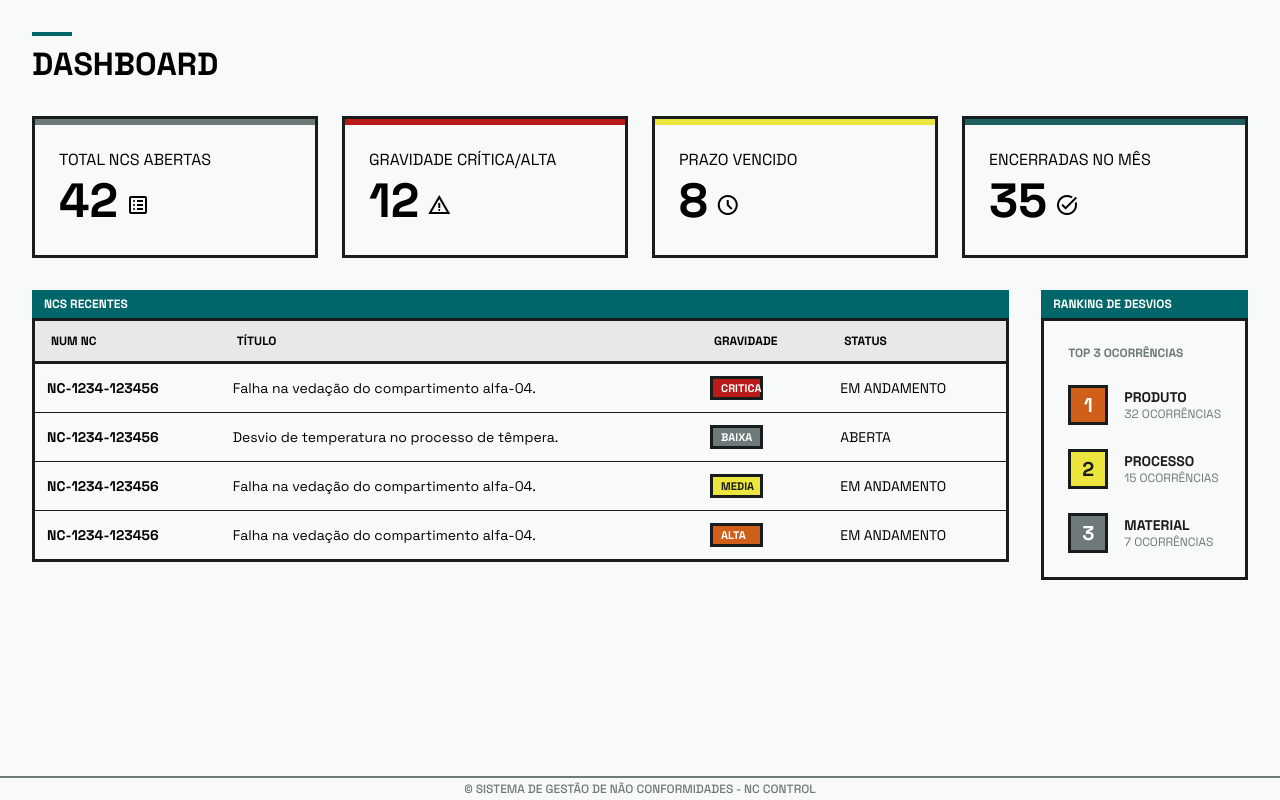
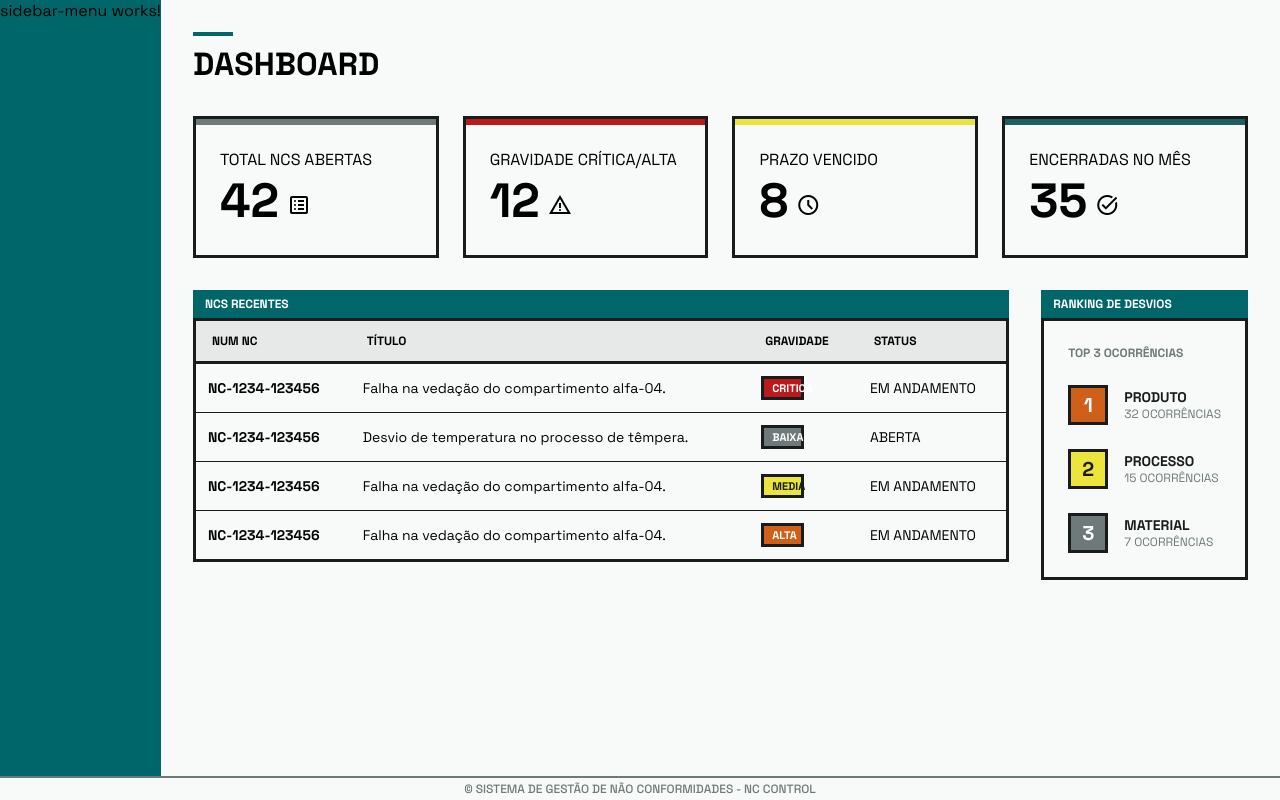
Before and after one commit to gabrielsilper/nc-control-frontend, an Angular app: page /app/dashboard in a window 1280 px wide. Built offline with nearby package versions, Linux system fonts and the light colour scheme; no server answers.

Commit message:
wip: inicia sidebar menu

```diff
--- a/src/app/layouts/main-layout/main-layout.css
+++ b/src/app/layouts/main-layout/main-layout.css
@@ -0,0 +1,8 @@
+.main-layout {
+    display: flex;
+    min-height: 97vh;
+}
+
+.main-content {
+    flex: 1;
+}
--- a/src/app/layouts/main-layout/main-layout.html
+++ b/src/app/layouts/main-layout/main-layout.html
@@ -1,4 +1,5 @@
 <div class="main-layout">
+  <sidebar-menu></sidebar-menu>
   <div class="main-content">
     <router-outlet></router-outlet>
   </div>
--- a/src/app/layouts/main-layout/main-layout.ts
+++ b/src/app/layouts/main-layout/main-layout.ts
@@ -1,9 +1,10 @@
 import { Component } from '@angular/core';
 import { RouterOutlet } from '@angular/router';
+import { SidebarMenu } from "../../shared/components/sidebar-menu/sidebar-menu";
 
 @Component({
   selector: 'main-layout',
-  imports: [RouterOutlet],
+  imports: [RouterOutlet, SidebarMenu],
   templateUrl: './main-layout.html',
   styleUrl: './main-layout.css',
 })
--- a/src/app/pages/dashboard/dashboard.css
+++ b/src/app/pages/dashboard/dashboard.css
@@ -3,7 +3,6 @@
     display: flex;
     flex-direction: column;
     gap: 32px;
-    min-height: 97vh;
 }
 
 .dashboard-cards-container {
--- /dev/null
+++ b/src/app/shared/components/sidebar-menu/sidebar-menu.css
@@ -0,0 +1,5 @@
+.sidebar-menu-container {
+    flex: 0 0 auto;
+    background-color: var(--secondary-color);
+    min-height: 97vh;
+}
--- /dev/null
+++ b/src/app/shared/components/sidebar-menu/sidebar-menu.html
@@ -0,0 +1,3 @@
+<div class="sidebar-menu-container">
+    <p>sidebar-menu works!</p>
+</div>
```
Also changed, not shown: src/app/shared/components/sidebar-menu/sidebar-menu.ts (added, +9 -0 lines), 1 other file (tests, documents, lock files or other folders).
